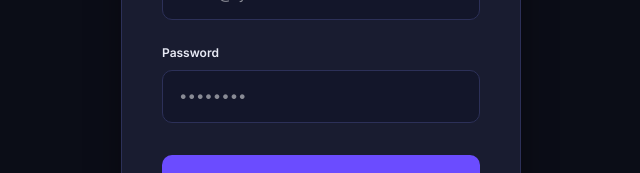
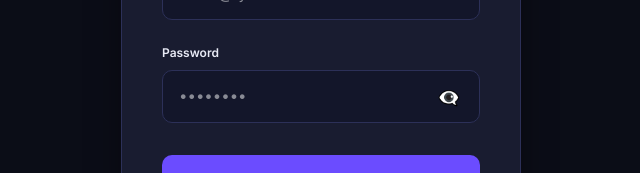
Before and after one commit to ryx-ai/intent-bot-frontend-test, a Next.js app: page / in a window 1280 px wide. Shown: the part 415-588 px from the top of the page, without its empty margins (319-959 px from the left). Built offline with nearby package versions, Linux system fonts and the light colour scheme.

Commit message:
fix: add show password functionality to login input field

```diff
--- a/app/page.tsx
+++ b/app/page.tsx
@@ -12,6 +12,7 @@
   const [error, setError] = useState("");
   const [loading, setLoading] = useState(false);
   const [success, setSuccess] = useState(false);
+  const [showPassword, setShowPassword] = useState(false);
 
   async function handleSubmit(e: FormEvent) {
     e.preventDefault();
@@ -159,9 +160,10 @@
             >
               Password
             </label>
+            <div style={{ position: "relative" }}>
               <input
                 id="password"
-              type="password"
+                type={showPassword ? "text" : "password"}
                 value={password}
                 onChange={(e) => setPassword(e.target.value)}
                 placeholder="••••••••"
@@ -178,6 +180,28 @@
                   outline: "none",
                 }}
               />
+              <button
+                type="button"
+                onClick={() => setShowPassword(!showPassword)}
+                style={{
+                  position: "absolute",
+                  right: 12,
+                  top: "50%",
+                  transform: "translateY(-50%)",
+                  background: "none",
+                  border: "none",
+                  color: "var(--text-secondary)",
+                  cursor: "pointer",
+                  padding: "4px 8px",
+                  fontSize: 18,
+                  display: "flex",
+                  alignItems: "center",
+                  justifyContent: "center",
+                }}
+              >
+                {showPassword ? "👁️" : "👁️‍🗨️"}
+              </button>
+            </div>
             {error && (
               <p style={{ marginTop: 8, fontSize: 12, color: "var(--error)" }}>
                 {error}
```
Lines whose indentation alone changed are shown as unchanged.
